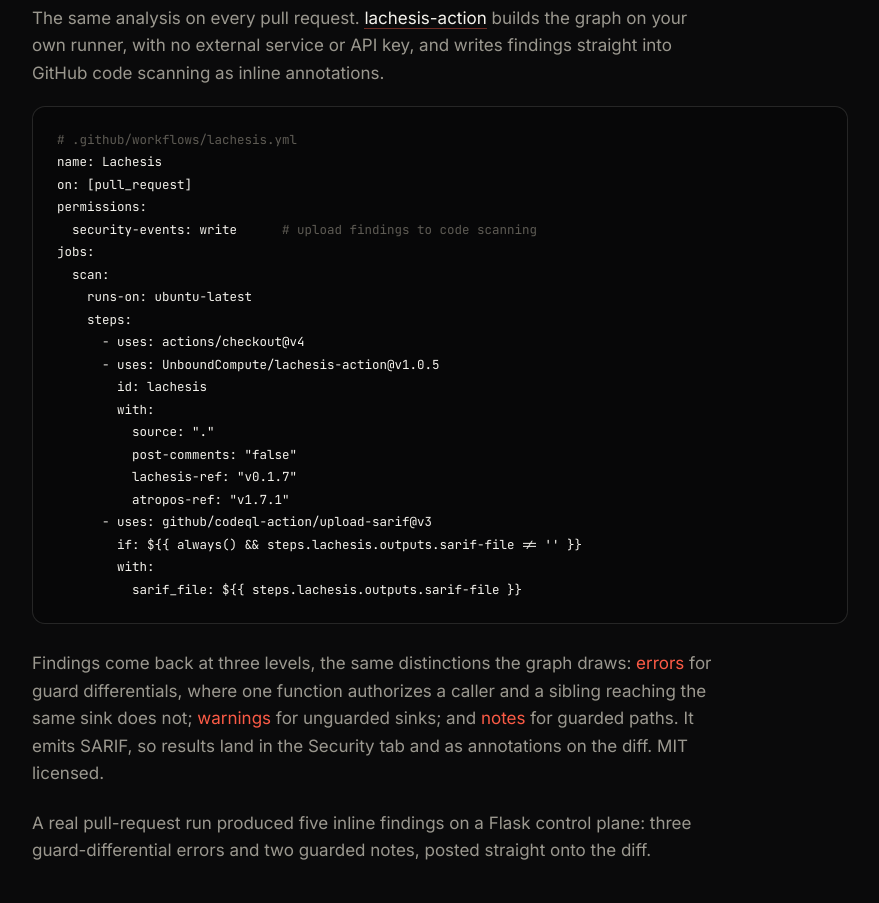
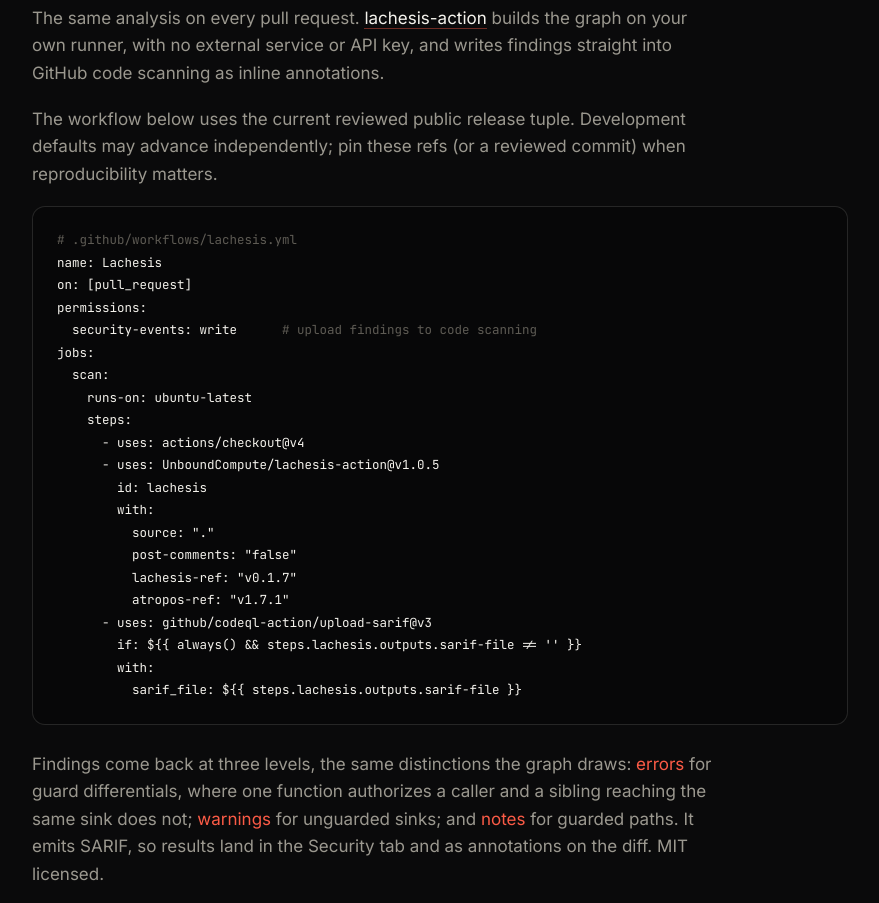
Before and after one commit to UnboundCompute/unboundcompute-site, a plain HTML site: page lachesis.html in a window 1280 px wide. Shown: the part 3838-4741 px from the top of the page, without its empty margins (200-1079 px from the left). Drawn offline with Linux system fonts and the light colour scheme.

Commit message:
clarify stable Lachesis workflow pins

```diff
--- a/lachesis.html
+++ b/lachesis.html
@@ -227,6 +227,7 @@
 
     <h2 id="ci">Run it in your CI</h2>
     <p class="section-note">The same analysis on every pull request. <a href="https://github.com/UnboundCompute/lachesis-action" target="_blank" rel="noopener" style="color:var(--ink);border-bottom:1px solid var(--accent-line)">lachesis-action</a> builds the graph on your own runner, with no external service or API key, and writes findings straight into GitHub code scanning as inline annotations.</p>
+    <p class="example-note" style="margin-top:18px">The workflow below uses the current reviewed public release tuple. Development defaults may advance independently; pin these refs (or a reviewed commit) when reproducibility matters.</p>
     <pre class="qs-pre"><span class="qs-c"># .github/workflows/lachesis.yml</span>
 name: Lachesis
 on: [pull_request]
```
